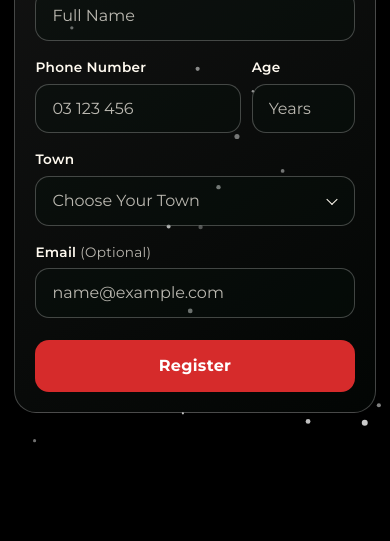
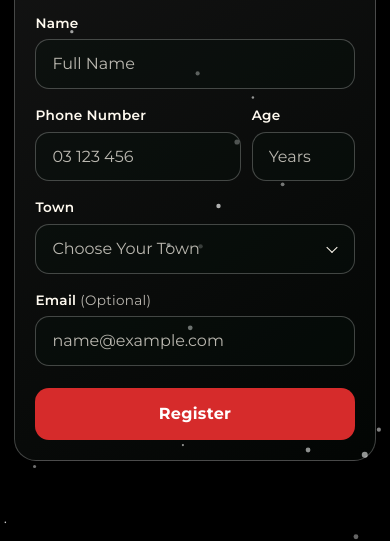
Before and after one commit to mariofarha123/deiralahmar, a plain HTML site: page index.html in a window 390 px wide. Shown: the part 1063-1604 px from the top of the page. Before the commit the page ends 1556 px from the top, so only its background shows below. Drawn offline with Linux system fonts and the light colour scheme.

Commit message:
Add files via upload

```diff
--- a/assets/css/styles.css
+++ b/assets/css/styles.css
@@ -353,7 +353,10 @@ input {
   position: relative;
   display: grid;
   place-items: center;
-  padding: clamp(3rem, 8vh, 5rem) 1.25rem calc(1.5rem + env(safe-area-inset-bottom) + 3.5rem);
+  padding:
+    calc(clamp(3rem, 8vh, 5rem) + env(safe-area-inset-bottom) + 3rem)
+    1.25rem
+    calc(1.5rem + env(safe-area-inset-bottom) + 3.5rem);
   background: linear-gradient(180deg, rgb(0 0 0 / 60%), rgb(0 0 0 / 75%) 25%, rgb(0 0 0 / 78%));
 }
 
```
